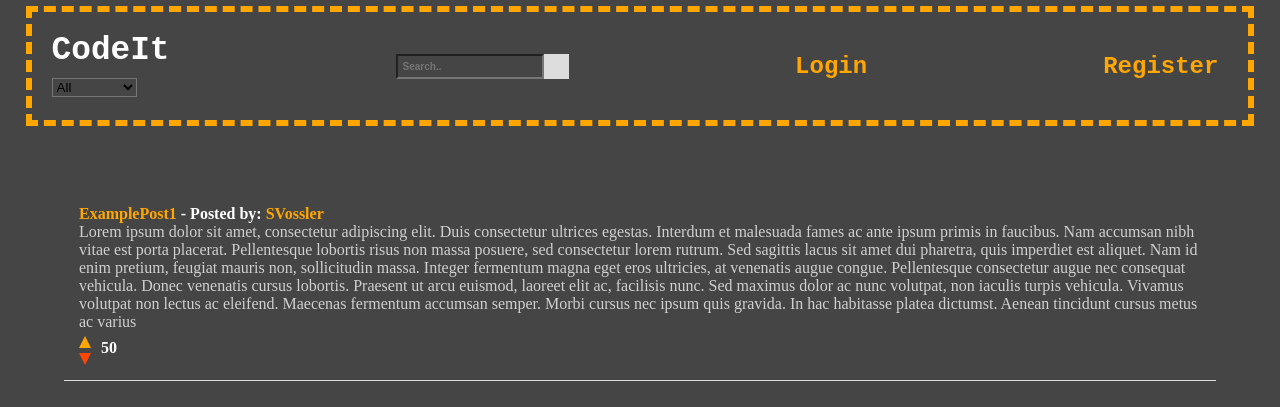
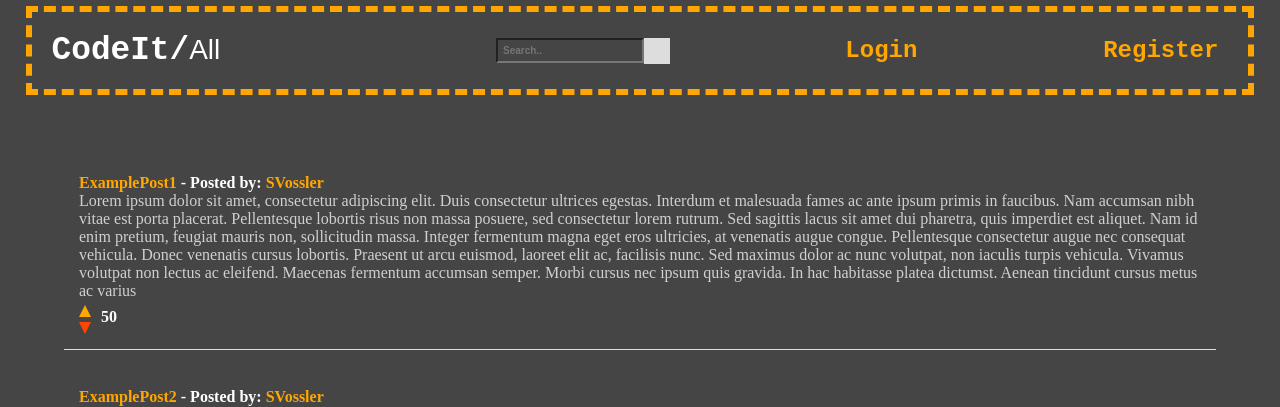
Before and after one commit to smvIII/CodeIt, a Flask app: page / in a window 1280 px wide. Shown: the top 407 px of the page. Run offline with Flask 3, Linux system fonts and the light colour scheme; data comes from the database, SQL or seed files in the repository; both versions use the stored data as it was after the commit.

Commit message:
subforum style

```diff
--- a/static/styles.css
+++ b/static/styles.css
@@ -22,7 +22,19 @@
 }
 
 .forum-logo {
-    font-size: 28px
+    font-size: 28px;
+    display: flex;
+    align-items: center;
+}
+
+.nav-bar #myForm #subforum {
+    border: none;              /* Removes the border */
+    color: #fff;               /* Sets text color to white */
+    background-color: transparentA;
+    font-size: 28px;
+    -webkit-appearance: none;  /* Removes the default dropdown arrow in WebKit browsers */
+    -moz-appearance: none;     /* Removes the default dropdown arrow in Mozilla browsers */
+    appearance: none;          /* Removes the default dropdown arrow in modern browsers */
 }
 
 .nav-bar .search-container {
@@ -150,3 +162,7 @@ a:active {
     font-weight: bold;
     color: #fff;
 }
+
+.nav-bar #myForm #subforum {
+    padding-right: 0px;
+}
--- a/templates/index.html
+++ b/templates/index.html
@@ -3,23 +3,16 @@
   <head>
     <meta charset="UTF-8" />
     <meta name="viewport" content="width=device-width, initial-scale=1.0" />
-    <title>Document</title>
+    <title>CodeIt</title>
     <link href="../static/styles.css" rel="stylesheet" />
   </head>
   <body>
     <!--If logged in, show "my profile link"-->
     <nav class="nav-bar">
       <div class="forum-logo">
-        <h3>CodeIt</h3>
+        <h3>CodeIt/</h3>
         <form id="myForm" action="/on-select-change", method="POST">
           <select id="subforum" name="subforum" onchange="submitForm()">
-            <!--
-            <option value="all">All</option>
-            <option value="python">Python</option>
-            <option value="javascript">JavaScript</option>
-            <option value="c++">C++</option>
-            <option value="java">Java</option>
-            -->
             <option value="all" {% if selected_subforum == 'all' %}selected{% endif %}>All</option>
             <option value="python" {% if selected_subforum == 'python' %}selected{% endif %}>Python</option>
             <option value="javascript" {% if selected_subforum == 'javascript' %}selected{% endif %}>JavaScript</option>
--- a/templates/register.html
+++ b/templates/register.html
@@ -10,7 +10,7 @@
 <body>
 
 <div class="container">
-    <h1>CodeIt</h1>
+    <h1>Sign-Up for CodeIt</h1>
     <form action="" method="post">
         <input type="text" name="username" placeholder="Username" required>
         <input type="password" name="password" placeholder="Password" required>
```
Also changed, not shown: ForumPosts.db, ForumUsers.db.
